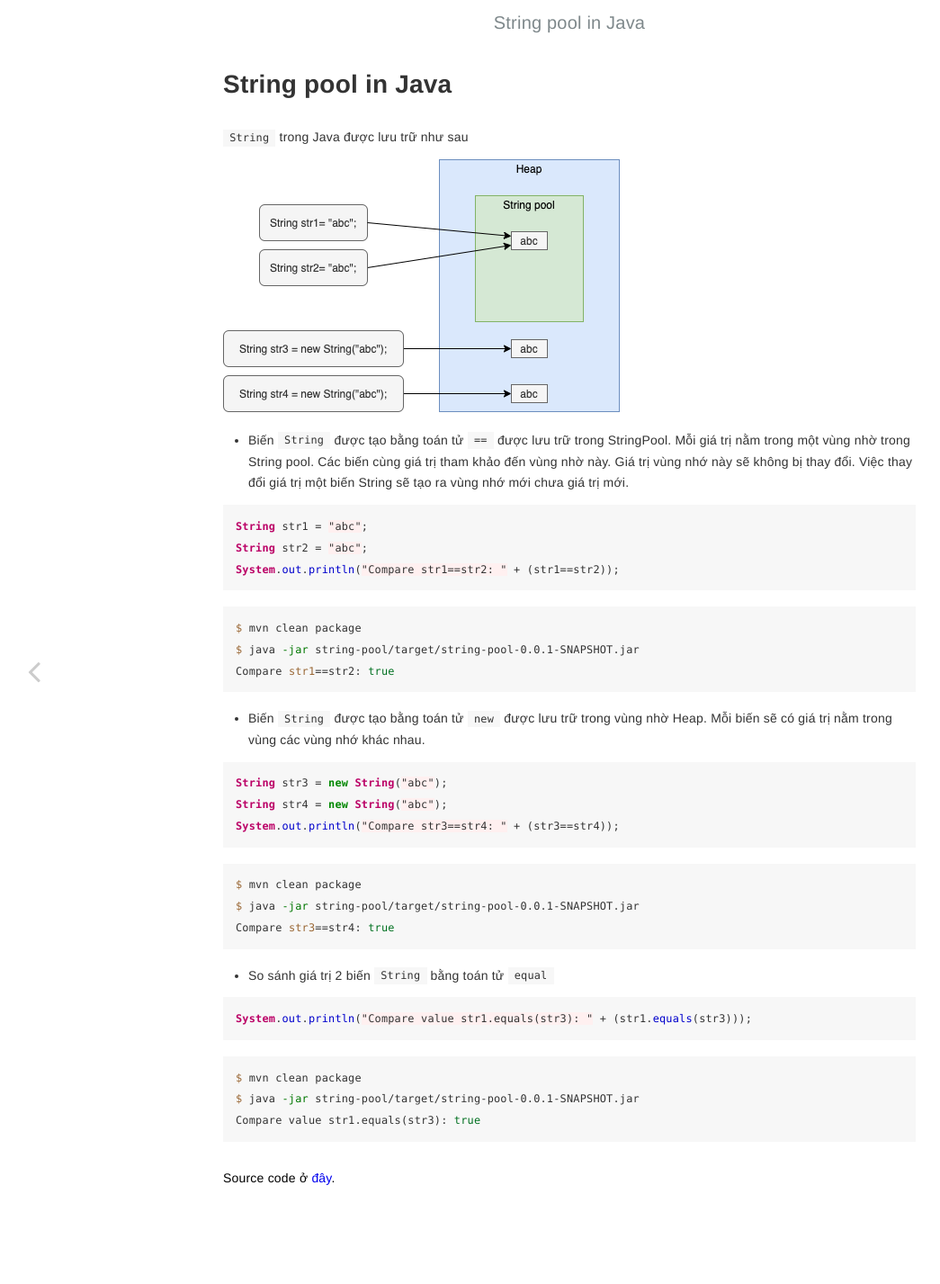
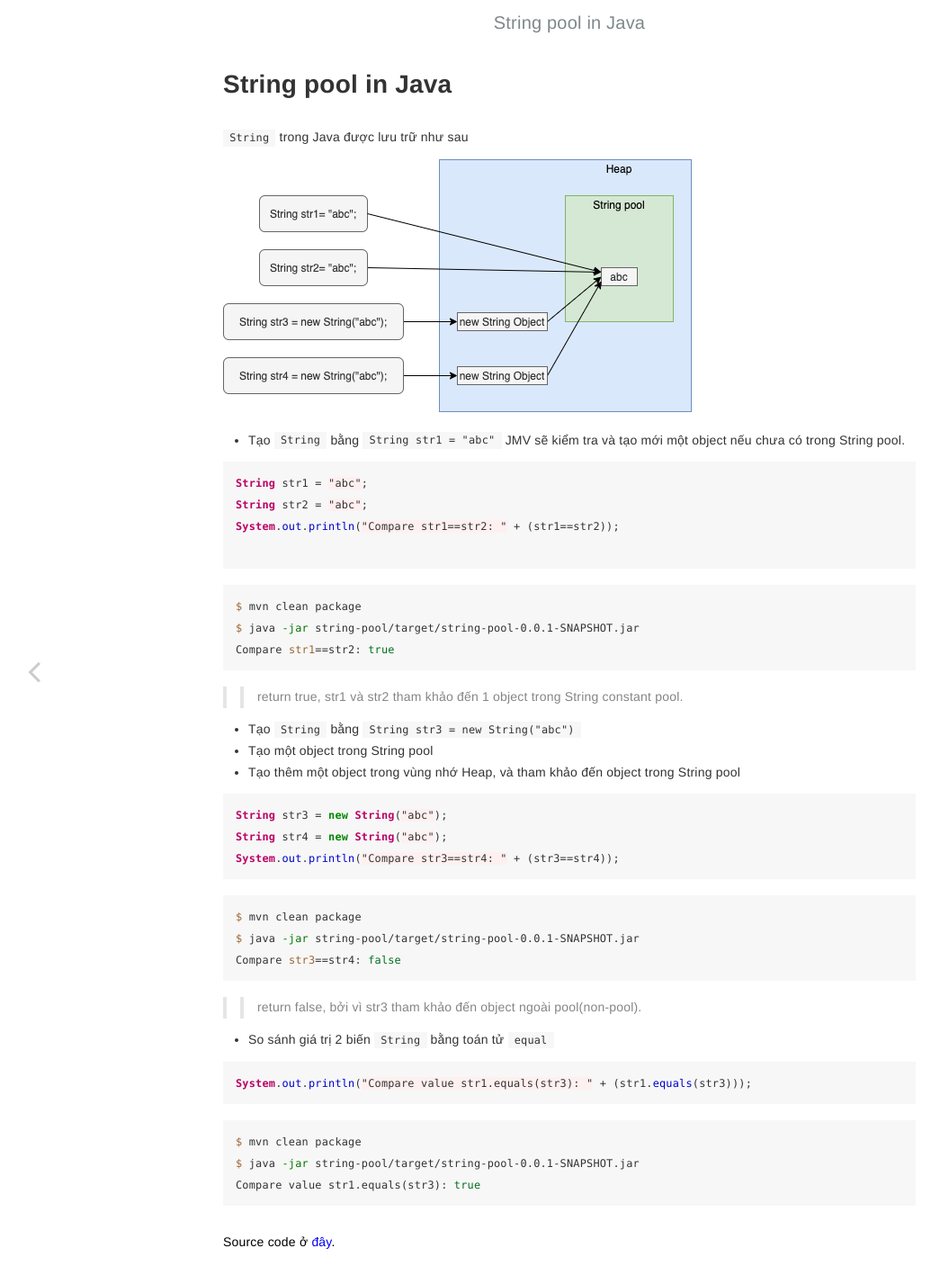
Before and after one commit to huypva/code-by-example-site, a Jekyll site: the page built from _posts/2021-08-22-string_pool.md, in a window 1280 px wide. Shown: the top 1427 px of the page at 90% size, without its empty margins (7-1052 px from the left). Built offline with Jekyll 4.4.1, drawn with Linux system fonts in a browser that asks for light colours.

Commit message:
Update string pool

````diff
--- a/_posts/2021-08-22-string_pool.md
+++ b/_posts/2021-08-22-string_pool.md
@@ -11,13 +11,14 @@ source: https://github.com/huypva/string-pool-example
 
 ![StringPool](../assets/images/string_pool.png)
 
-- Biến `String` được tạo bằng toán tử `==` được lưu trữ trong StringPool. Mỗi giá trị nằm trong một vùng nhờ trong String pool. Các biến cùng giá trị tham khảo đến vùng nhờ này.
-Giá trị vùng nhớ này sẽ không bị thay đổi. Việc thay đổi giá trị một biến String sẽ tạo ra vùng nhớ mới chưa giá trị mới.
+- Tạo `String` bằng `String str1 = "abc"`
+JMV sẽ kiểm tra và tạo mới một object nếu chưa có trong String pool.
 
 ```java
 String str1 = "abc";
 String str2 = "abc";
 System.out.println("Compare str1==str2: " + (str1==str2));
+
 ```
 
 ```shell
@@ -26,7 +27,11 @@ $ java -jar string-pool/target/string-pool-0.0.1-SNAPSHOT.jar
 Compare str1==str2: true
 ```
 
-- Biến `String` được tạo bằng toán tử `new` được lưu trữ trong vùng nhờ Heap. Mỗi biến sẽ có giá trị nằm trong vùng các vùng nhớ khác nhau.
+>> return true, str1 và str2 tham khảo đến 1 object trong String constant pool.
+
+- Tạo `String` bằng `String str3 = new String("abc")`
++ Tạo một object trong String pool
++ Tạo thêm một object trong vùng nhớ Heap, và tham khảo đến object trong String pool
 
 ```java
 String str3 = new String("abc");
@@ -37,8 +42,10 @@ System.out.println("Compare str3==str4: " + (str3==str4));
 ```shell
 $ mvn clean package
 $ java -jar string-pool/target/string-pool-0.0.1-SNAPSHOT.jar
-Compare str3==str4: true
+Compare str3==str4: false
 ```
+
+>> return false, bởi vì str3 tham khảo đến object ngoài pool(non-pool).
 
 - So sánh giá trị 2 biến `String` bằng toán tử `equal`
 
````
Also changed, not shown: assets/images/string_pool.png, 1 other file.
